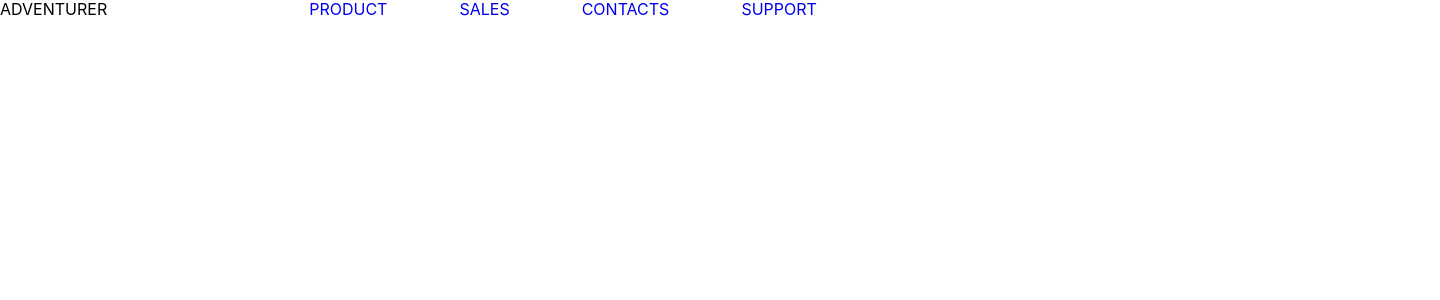
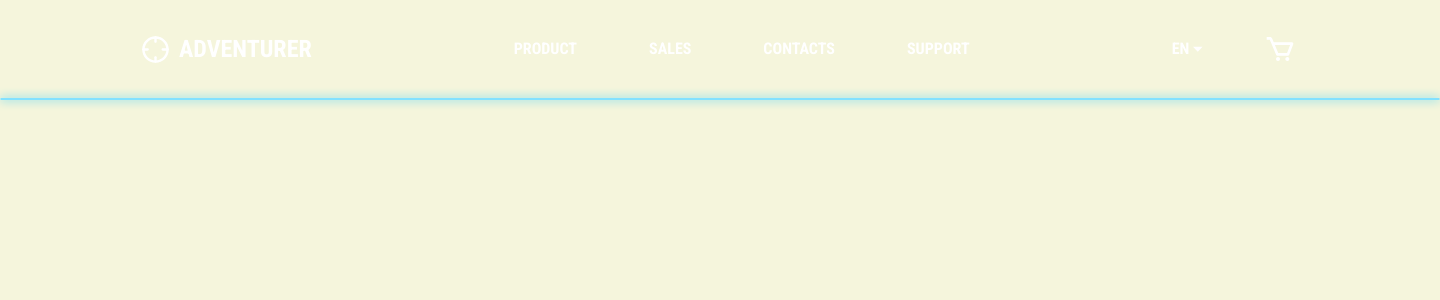
Before and after one commit to solarenergy990/easy-solutions, a React (Create React App) app: page / in a window 1280 px wide. Shown: the top 300 px of the page, 1440 px wide, since content can reach past the window. Built offline with nearby package versions, Linux system fonts and the light colour scheme.

Commit message:
styles header

```diff
--- a/public/index.html
+++ b/public/index.html
@@ -7,6 +7,11 @@
   <meta name="viewport" content="width=device-width, initial-scale=1" />
   <meta name="theme-color" content="#000000" />
   <meta name="description" content="Adventurer" />
+  <link rel="preconnect" href="https://fonts.googleapis.com">
+  <link rel="preconnect" href="https://fonts.gstatic.com" crossorigin>
+  <link
+    href="https://fonts.googleapis.com/css2?family=Oxanium:wght@400;700&family=Roboto+Condensed:wght@400;700&display=swap"
+    rel="stylesheet">
 
   <title>Adventurer</title>
 </head>
--- a/src/components/Header/Header.jsx
+++ b/src/components/Header/Header.jsx
@@ -1,30 +1,79 @@
 import React from "react";
 import s from "./Header.module.scss";
+import SvgIcon from "../../UI/SvgIcon/SvgIcon";
 
 import { NavLink } from "react-router-dom";
 
 const Header = () => {
   return (
+    <>
       <div className={s.header}>
-      <div className={s.logo}>ADVENTURER</div>
+        <div className={s.logo}>
+          <div className={s.logoIconWrapper}>
+            <SvgIcon iconName="icon-logo" className={s.icon} />
+          </div>
+          <div className={s.logoText}>Adventurer</div>
+        </div>
         <nav>
           <ul className={s.nav}>
             <li className={s.item}>
-            <NavLink to="/product">PRODUCT</NavLink>
+              <NavLink
+                to="/product"
+                className={({ isActive }) => {
+                  return isActive ? s.navLinkActive : s.navLink;
+                }}
+              >
+                <p className={s.text}>Product</p>
+              </NavLink>
             </li>
             <li className={s.item}>
-            <NavLink to="/sales">SALES</NavLink>
+              <NavLink
+                to="/sales"
+                className={({ isActive }) => {
+                  return isActive ? s.navLinkActive : s.navLink;
+                }}
+              >
+                <p className={s.text}>Sales</p>
+              </NavLink>
             </li>
             <li className={s.item}>
-            <NavLink to="/contacts">CONTACTS</NavLink>
+              <NavLink
+                to="/contacts"
+                className={({ isActive }) => {
+                  return isActive ? s.navLinkActive : s.navLink;
+                }}
+              >
+                <p className={s.text}>Contacts</p>
+              </NavLink>
             </li>
             <li className={s.item}>
-            <NavLink to="/support">SUPPORT</NavLink>
+              <NavLink
+                to="/support"
+                className={({ isActive }) => {
+                  return isActive ? s.navLinkActive : s.navLink;
+                }}
+              >
+                <p className={s.text}>Support</p>
+              </NavLink>
             </li>
           </ul>
         </nav>
-      <div></div>
+        <div className={s.cart}>
+          <div className={s.langToggler}>
+            <p className={s.langText}>En</p>
+            <div className={s.languageIconWrapper}>
+              <SvgIcon iconName="icon-arrow-down" className={s.icon} />
             </div>
+          </div>
+          <div className={s.cartIconWrapper}>
+            <SvgIcon iconName="icon-cart" className={s.icon} />
+          </div>
+        </div>
+      </div>
+      <div className={s.line}>
+        {/* <SvgIcon iconName="icon-product-line" className={s.icon} /> */}
+      </div>
+    </>
   );
 };
 
--- a/src/components/Header/Header.module.scss
+++ b/src/components/Header/Header.module.scss
@@ -1,15 +1,130 @@
 .header {
   display: flex;
+
+  align-items: center;
+  padding: 33px 141px;
 }
 
 .logo {
+  display: flex;
+  align-items: center;
   margin-right: 202px;
+}
+
+.logoIconWrapper {
+  height: 29px;
+  width: 29px;
+  margin-right: 9px;
+}
+
+.logoText {
+  font-family: Roboto Condensed;
+  font-style: normal;
+  font-weight: bold;
+  font-size: 24px;
+  line-height: 28px;
+  text-transform: uppercase;
+
+  color: #ffffff;
 }
 
 .nav {
   display: flex;
+  margin-right: 202px;
 }
+
+// .item {
+//   position: relative;
+// }
 
 .item:not(:last-child) {
   margin-right: 72px;
 }
+
+.navLink {
+  color: #fff;
+
+  transition: color 250ms linear;
+
+  &:hover,
+  &:focus {
+    color: #82e1ff;
+  }
+}
+
+.navLinkActive {
+  position: relative;
+
+  display: block;
+  color: #82e1ff;
+
+  transition: color 250ms linear;
+
+  &::after {
+    content: "";
+    display: block;
+    width: 100%;
+    height: 1px;
+
+    border: 1px solid #82e1ff;
+    box-shadow: 0px 0px 10px #00c2ff;
+    border-radius: 20px;
+
+    position: absolute;
+    left: 0;
+    bottom: -50px;
+  }
+}
+
+.text {
+  font-family: Roboto Condensed;
+  font-style: normal;
+  font-weight: 700;
+  font-size: 16px;
+  line-height: 1.2;
+
+  text-transform: uppercase;
+}
+
+.cart {
+  display: flex;
+  align-items: center;
+}
+
+.langToggler {
+  display: flex;
+  margin-right: 61px;
+}
+
+.langText {
+  font-family: Roboto Condensed;
+  font-style: normal;
+  font-weight: bold;
+  font-size: 16px;
+  line-height: 1.2;
+
+  color: #ffffff;
+
+  text-transform: uppercase;
+
+  margin-right: 4px;
+}
+
+.languageIconWrapper {
+  height: 6px;
+  width: 10px;
+}
+
+.cartIconWrapper {
+  height: 32px;
+  width: 32px;
+}
+
+.line {
+  width: 1440px;
+  height: 1px;
+
+  border: 1px solid #82e1ff;
+  box-shadow: 0px 0px 10px #00c2ff;
+  border-radius: 20px;
+}
--- a/src/index.css
+++ b/src/index.css
@@ -1,6 +1,7 @@
 @import "modern-normalize/modern-normalize.css";
 
 body {
+  background-color: beige;
   margin: 0;
   font-family: -apple-system, BlinkMacSystemFont, "Segoe UI", "Roboto", "Oxygen",
     "Ubuntu", "Cantarell", "Fira Sans", "Droid Sans", "Helvetica Neue",
```
Also changed, not shown: public/sprite.svg. Lines whose indentation alone changed are shown as unchanged.
